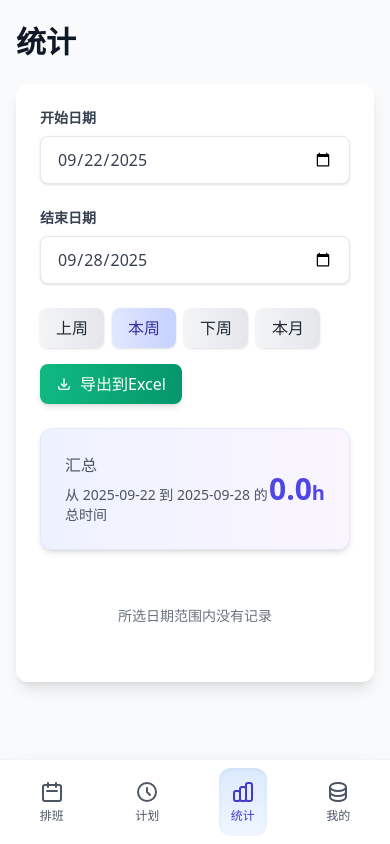
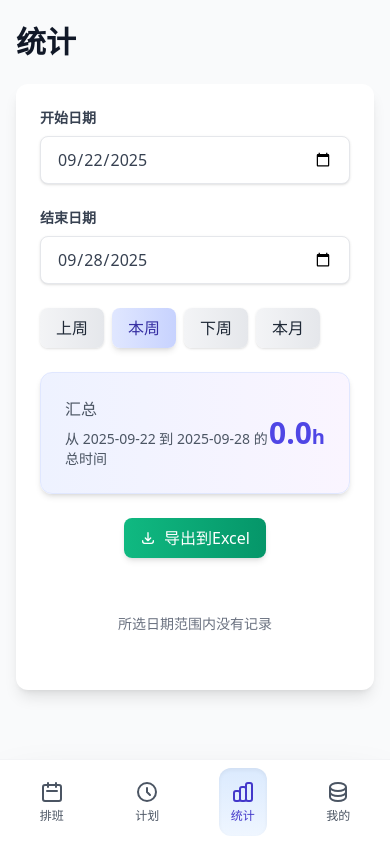
Before and after one commit to JiuWang95/workcum, a React (Vite) app: page /reports in a window 390 px wide. Built offline with nearby package versions, Linux system fonts and the light colour scheme.

Commit message:
feat(ReportPage): 添加日期按钮选中状态和移动端导出按钮优化
添加选中状态跟踪以高亮当前选择的日期范围按钮，并优化移动端导出按钮的布局

```diff
--- a/dev-dist/sw.js
+++ b/dev-dist/sw.js
@@ -82,7 +82,7 @@ define(['./workbox-ce4f0d5f'], (function (workbox) { 'use strict';
     "revision": "3ca0b8505b4bec776b69afdba2768812"
   }, {
     "url": "index.html",
-    "revision": "0.rijgfldt3hg"
+    "revision": "0.g59ln0i8iv"
   }], {});
   workbox.cleanupOutdatedCaches();
   workbox.registerRoute(new workbox.NavigationRoute(workbox.createHandlerBoundToURL("index.html"), {
--- a/src/pages/ReportPage.jsx
+++ b/src/pages/ReportPage.jsx
@@ -15,6 +15,7 @@ const ReportPage = () => {
   const [filteredEntries, setFilteredEntries] = useState([]);
   const [filteredSchedules, setFilteredSchedules] = useState([]);
   const [isExcelFileNameModalOpen, setIsExcelFileNameModalOpen] = useState(false);
+  const [selectedButton, setSelectedButton] = useState('thisWeek'); // 添加选中状态跟踪
 
   // Load entries and schedules from localStorage on component mount
   useEffect(() => {
@@ -82,6 +83,7 @@ const ReportPage = () => {
     const now = new Date();
     setStartDate(format(startOfWeek(now, { weekStartsOn: 1 }), 'yyyy-MM-dd'));
     setEndDate(format(endOfWeek(now, { weekStartsOn: 1 }), 'yyyy-MM-dd'));
+    setSelectedButton('thisWeek'); // 设置选中状态
   };
 
   const setLastWeek = () => {
@@ -89,6 +91,7 @@ const ReportPage = () => {
     const lastWeek = subDays(now, 7);
     setStartDate(format(startOfWeek(lastWeek, { weekStartsOn: 1 }), 'yyyy-MM-dd'));
     setEndDate(format(endOfWeek(lastWeek, { weekStartsOn: 1 }), 'yyyy-MM-dd'));
+    setSelectedButton('lastWeek'); // 设置选中状态
   };
 
   const setNextWeek = () => {
@@ -96,12 +99,14 @@ const ReportPage = () => {
     const nextWeek = subDays(now, -7);
     setStartDate(format(startOfWeek(nextWeek, { weekStartsOn: 1 }), 'yyyy-MM-dd'));
     setEndDate(format(endOfWeek(nextWeek, { weekStartsOn: 1 }), 'yyyy-MM-dd'));
+    setSelectedButton('nextWeek'); // 设置选中状态
   };
 
   const setThisMonth = () => {
     const now = new Date();
     setStartDate(format(startOfMonth(now), 'yyyy-MM-dd'));
     setEndDate(format(endOfMonth(now), 'yyyy-MM-dd'));
+    setSelectedButton('thisMonth'); // 设置选中状态
   };
 
   // Export to Excel
@@ -162,32 +167,49 @@ const ReportPage = () => {
             <div className="flex flex-wrap gap-2">
               <button
                 onClick={setLastWeek}
-                className="bg-gradient-to-r from-gray-100 to-gray-200 hover:from-gray-200 hover:to-gray-300 text-gray-800 font-medium py-2 px-4 rounded-lg whitespace-nowrap shadow transition-all duration-200 transform hover:scale-105"
+                className={`font-medium py-2 px-4 rounded-lg whitespace-nowrap shadow transition-all duration-200 transform hover:scale-105 ${
+                  selectedButton === 'lastWeek'
+                    ? 'bg-gradient-to-r from-indigo-100 to-indigo-200 text-indigo-800 shadow-md'
+                    : 'bg-gradient-to-r from-gray-100 to-gray-200 hover:from-gray-200 hover:to-gray-300 text-gray-800'
+                }`}
               >
                 {t('reports.last_week')}
               </button>
               <button
                 onClick={setThisWeek}
-                className="bg-gradient-to-r from-indigo-100 to-indigo-200 hover:from-indigo-200 hover:to-indigo-300 text-indigo-800 font-medium py-2 px-4 rounded-lg whitespace-nowrap shadow transition-all duration-200 transform hover:scale-105"
+                className={`font-medium py-2 px-4 rounded-lg whitespace-nowrap shadow transition-all duration-200 transform hover:scale-105 ${
+                  selectedButton === 'thisWeek'
+                    ? 'bg-gradient-to-r from-indigo-100 to-indigo-200 text-indigo-800 shadow-md'
+                    : 'bg-gradient-to-r from-gray-100 to-gray-200 hover:from-gray-200 hover:to-gray-300 text-gray-800'
+                }`}
               >
                 {t('reports.this_week')}
               </button>
               <button
                 onClick={setNextWeek}
-                className="bg-gradient-to-r from-gray-100 to-gray-200 hover:from-gray-200 hover:to-gray-300 text-gray-800 font-medium py-2 px-4 rounded-lg whitespace-nowrap shadow transition-all duration-200 transform hover:scale-105"
+                className={`font-medium py-2 px-4 rounded-lg whitespace-nowrap shadow transition-all duration-200 transform hover:scale-105 ${
+                  selectedButton === 'nextWeek'
+                    ? 'bg-gradient-to-r from-indigo-100 to-indigo-200 text-indigo-800 shadow-md'
+                    : 'bg-gradient-to-r from-gray-100 to-gray-200 hover:from-gray-200 hover:to-gray-300 text-gray-800'
+                }`}
               >
                 {t('reports.next_week')}
               </button>
               <button
                 onClick={setThisMonth}
-                className="bg-gradient-to-r from-gray-100 to-gray-200 hover:from-gray-200 hover:to-gray-300 text-gray-800 font-medium py-2 px-4 rounded-lg whitespace-nowrap shadow transition-all duration-200 transform hover:scale-105"
+                className={`font-medium py-2 px-4 rounded-lg whitespace-nowrap shadow transition-all duration-200 transform hover:scale-105 ${
+                  selectedButton === 'thisMonth'
+                    ? 'bg-gradient-to-r from-indigo-100 to-indigo-200 text-indigo-800 shadow-md'
+                    : 'bg-gradient-to-r from-gray-100 to-gray-200 hover:from-gray-200 hover:to-gray-300 text-gray-800'
+                }`}
               >
                 {t('reports.this_month')}
               </button>
             </div>
+            {/* 在桌面端保留导出按钮 */}
             <button
               onClick={handleExport}
-              className="bg-gradient-to-r from-emerald-500 to-emerald-600 hover:from-emerald-600 hover:to-emerald-700 text-white font-medium py-2 px-4 rounded-lg whitespace-nowrap shadow-md transition-all duration-200 transform hover:scale-105 flex items-center"
+              className="hidden md:inline-flex bg-gradient-to-r from-emerald-500 to-emerald-600 hover:from-emerald-600 hover:to-emerald-700 text-white font-medium py-2 px-4 rounded-lg whitespace-nowrap shadow-md transition-all duration-200 transform hover:scale-105 items-center"
             >
               <svg
                 className="w-4 h-4 mr-2"
@@ -224,6 +246,29 @@ const ReportPage = () => {
           </div>
         </div>
 
+        {/* 在移动端将导出按钮放在汇总板块下方并居中 */}
+        <div className="md:hidden flex justify-center mb-6">
+          <button
+            onClick={handleExport}
+            className="inline-flex bg-gradient-to-r from-emerald-500 to-emerald-600 hover:from-emerald-600 hover:to-emerald-700 text-white font-medium py-2 px-4 rounded-lg whitespace-nowrap shadow-md transition-all duration-200 transform hover:scale-105 items-center"
+          >
+            <svg
+              className="w-4 h-4 mr-2"
+              fill="none"
+              stroke="currentColor"
+              viewBox="0 0 24 24"
+              xmlns="http://www.w3.org/2000/svg"
+            >
+              <path
+                strokeLinecap="round"
+                strokeLinejoin="round"
+                strokeWidth={2}
+                d="M4 16v1a3 3 0 003 3h10a3 3 0 003-3v-1m-4-4l-4 4m0 0l-4-4m4 4V4"
+              />
+            </svg>
+            {t('reports.export_excel')}
+          </button>
+        </div>
         {filteredEntries.length === 0 && filteredSchedules.length === 0 ? (
           <p className="text-gray-500 text-center py-8 text-sm md:text-base">{t('reports.no_entries')}</p>
         ) : (
```
